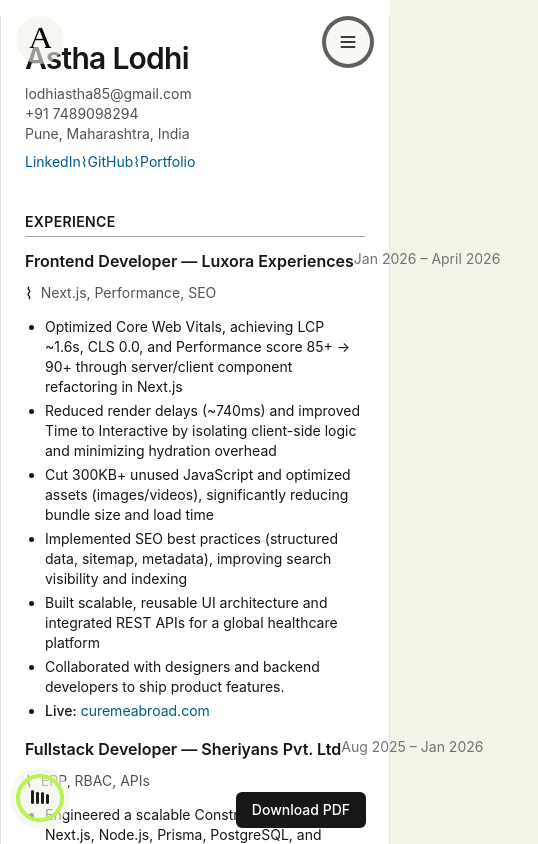
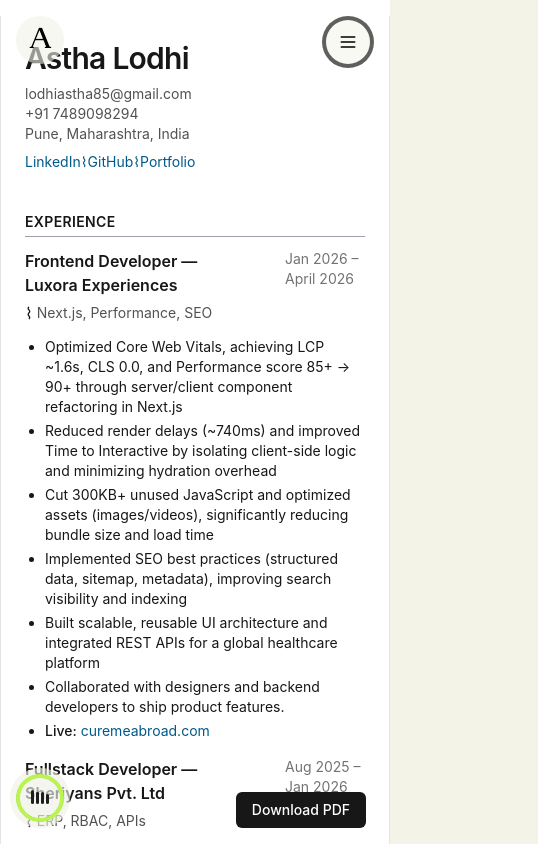
Before and after one commit to WebWithAstha/astha, a React (Vite) app: page /resume in a window 390 px wide. Shown: the top 844 px of the page, 538 px wide, since content can reach past the window. Built offline with nearby package versions, Linux system fonts and the light colour scheme; a web font is replaced by a local one.

Commit message:
responsive updates

```diff
--- a/src/pages/resume.jsx
+++ b/src/pages/resume.jsx
@@ -280,11 +280,11 @@
 
 const ExperienceItem = ({ role, company, keyterms, duration, points, live, liveLabel }) => (
   <div>
-    <div className="flex justify-between items-start">
+    <div className="flex justify-between items-start gap-16">
       <div className="mb-1 flex items-center flex-wrap w-max justify-start ">
 
-      <div className="flex flex-row print:flex-col gap-2 print:gap-0 flex-wrap print:items-start items-center">
-        <h3 className="font-semibold whitespace-nowrap">{role} — {company}</h3>
+      <div className="flex flex-row print:flex-col md:gap-2 gap-1 print:gap-0 flex-wrap print:items-start items-center">
+        <h3 className="font-semibold md:whitespace-nowrap">{role} — {company}</h3>
          <p className="print:hidden">
            ⌇
           </p>
@@ -293,7 +293,7 @@
          {/* <p>Next.js, Performance, SEO</p> */}
       </div>
       </div>
-      <span className="text-sm text-neutral-500 whitespace-nowrap">{duration}</span>
+      <span className="text-sm text-neutral-500 md:whitespace-nowrap min-w-20">{duration}</span>
     </div>
 
     <ul className="list-disc ml-5 mt-2 space-y-1 text-sm">
```
